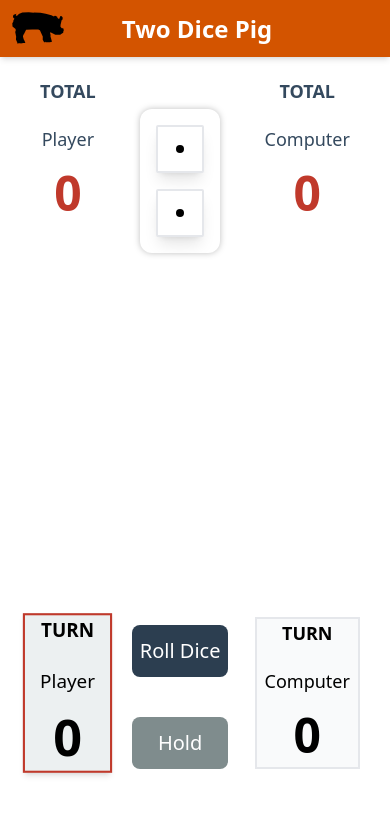
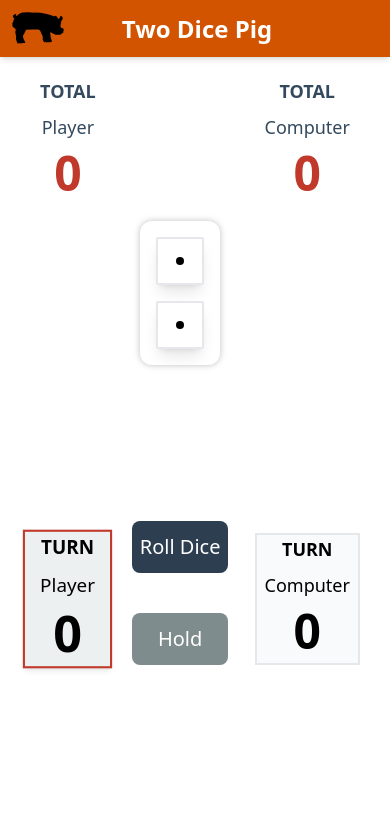
Before and after one commit to mmorris515/pig-game-new, a React (Vite) app: page /game in a window 390 px wide. Shown: the top 814 px of the page. Built offline with nearby package versions, Linux system fonts and the light colour scheme; a web font is replaced by a local one.

Commit message:
Tweak positioning at small dimensions

```diff
--- a/src/components/PlayerScore/PlayerScore.tsx
+++ b/src/components/PlayerScore/PlayerScore.tsx
@@ -16,8 +16,8 @@ const PlayerScore: React.FC<PlayerScoreProps> = ({
     return (
       <div className={`p-4 md:w-5/12 sm:w-full text-center`}>
         <div className="text-lg lg:text-3xl text-wetAsphalt mb-2">
-          <div className="font-semibold mb-5 lg:mb-2">TOTAL</div>
-          <div className="font-regular mb-4 lg:mb-2">{player.name}</div>
+          <div className="font-semibold mb-2">TOTAL</div>
+          <div className="font-regular mb-2">{player.name}</div>
         </div>
         <div className="text-5xl lg:text-7xl text-pomegranate font-semibold lg:font-thin">
           {player.totalScore}
@@ -35,8 +35,8 @@ const PlayerScore: React.FC<PlayerScoreProps> = ({
       } border-2 `}
     >
       <div className="text-lg lg:text-2xl mb-2">
-        <div className="font-semibold mb-5 lg:mb-2">TURN</div>
-        <div className="font-regular mb-4 lg:mb-2">{player.name}</div>
+        <div className="font-semibold mb-2">TURN</div>
+        <div className="font-regular mb-2">{player.name}</div>
       </div>
       <div className="text-5xl lg:text-6xl font-semibold lg:font-thin mb-2">
         {player.turnScore}
--- a/src/pages/Game/Game.tsx
+++ b/src/pages/Game/Game.tsx
@@ -62,7 +62,7 @@ export const Game: React.FC = () => {
         <>
           <div className="flex flex-row justify-between items-start">
             {/* Left Column - Player Scores */}
-            <div className="flex flex-col justify-between items-center flex-auto space-y-96 lg:space-y-56">
+            <div className="flex flex-col justify-between items-center flex-auto space-y-80 lg:space-y-56">
               <PlayerScore
                 player={players[0]}
                 isActive={activePlayer === 0}
@@ -77,7 +77,7 @@ export const Game: React.FC = () => {
 
             {/* Middle Column - Dice and Buttons */}
             <div className="flex flex-col justify-between h-full">
-              <div className="flex flex-grow justify-center items-center pt-12">
+              <div className="flex flex-grow justify-center items-center pt-40 lg:pt-12">
                 <div className="bg-white rounded-xl p-4 flex self-start drop-shadow-[0_0px_3px_rgba(0,0,0,0.25)]">
                   <DicePair values={dice} isRolling={isRolling} />
                 </div>
@@ -108,7 +108,7 @@ export const Game: React.FC = () => {
             </div>
 
             {/* Right Column - Computer Scores */}
-            <div className="flex flex-col justify-between items-center flex-auto space-y-96 lg:space-y-56">
+            <div className="flex flex-col justify-between items-center flex-auto space-y-80 lg:space-y-56">
               <PlayerScore
                 player={players[1]}
                 isActive={activePlayer === 1}
```
